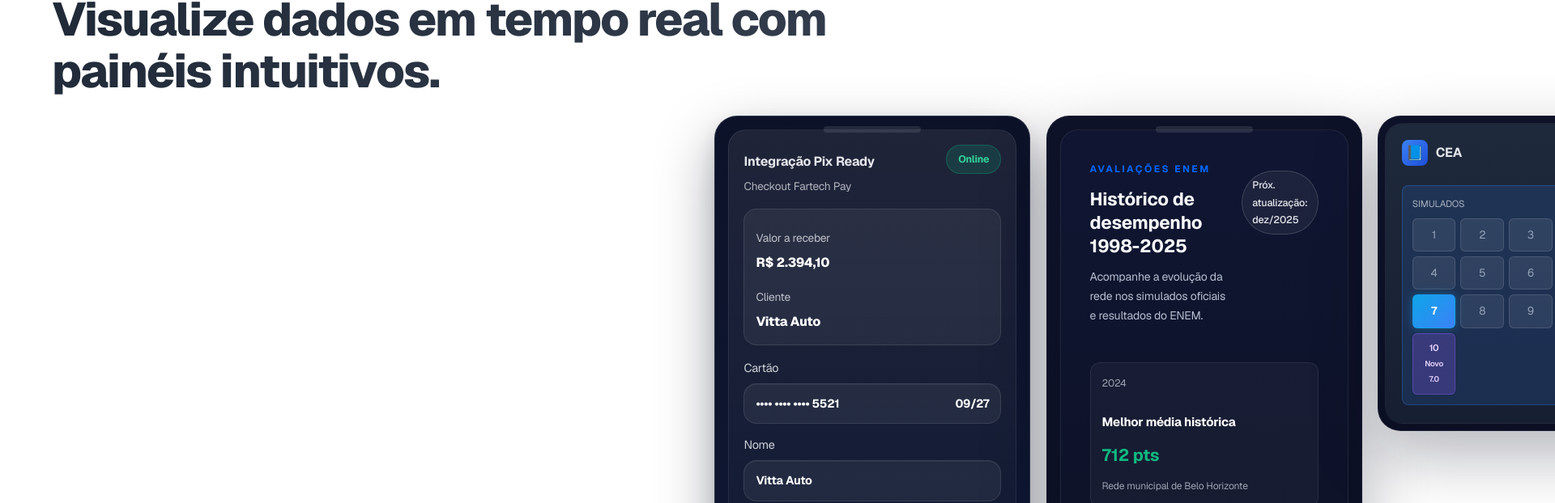
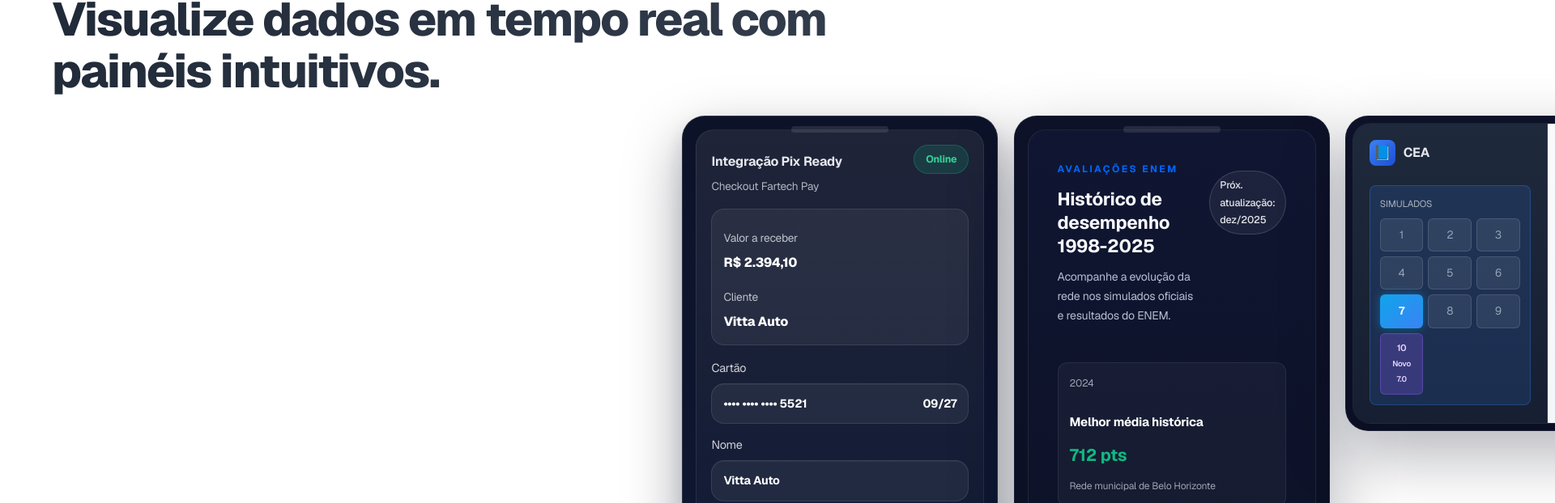
Before and after one commit to frpdias/fartech.app.br, a SvelteKit app: page / in a window 1280 px wide. Shown: the part 6514-7136 px from the top of the page at 81% size, 1920 px wide, since content can reach past the window. Built offline with nearby package versions, Linux system fonts and the light colour scheme.

Commit message:
⬅️ Move mobiles mais para esquerda com translateX
- transform: translateX(0) → translateX(-40px)
- Mockups deslocados 40px além da margem esquerda

```diff
--- a/src/routes/+page.svelte
+++ b/src/routes/+page.svelte
@@ -658,7 +658,7 @@
     margin: 0;
     padding-left: 0;
     flex-wrap: nowrap;
-    transform: translateX(0);
+    transform: translateX(-40px);
     pointer-events: none;
     z-index: 1;
   }
```
